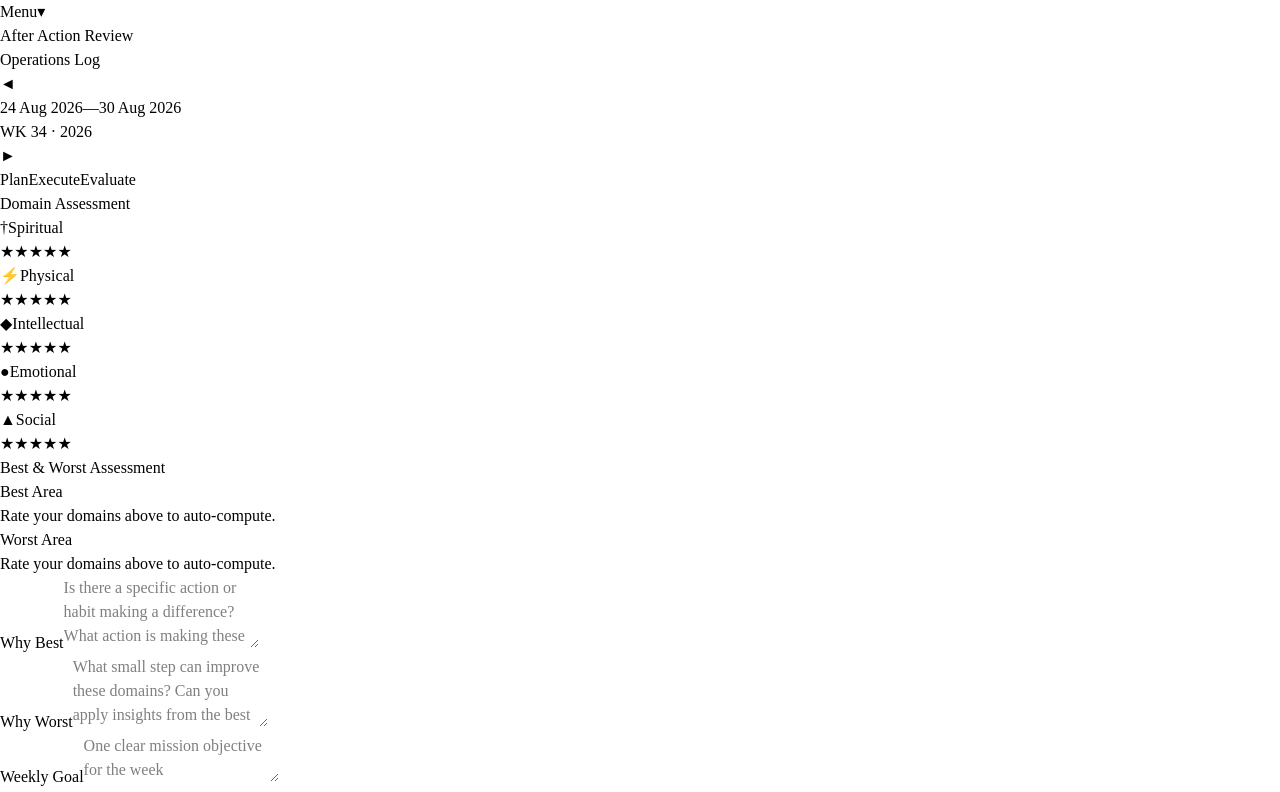
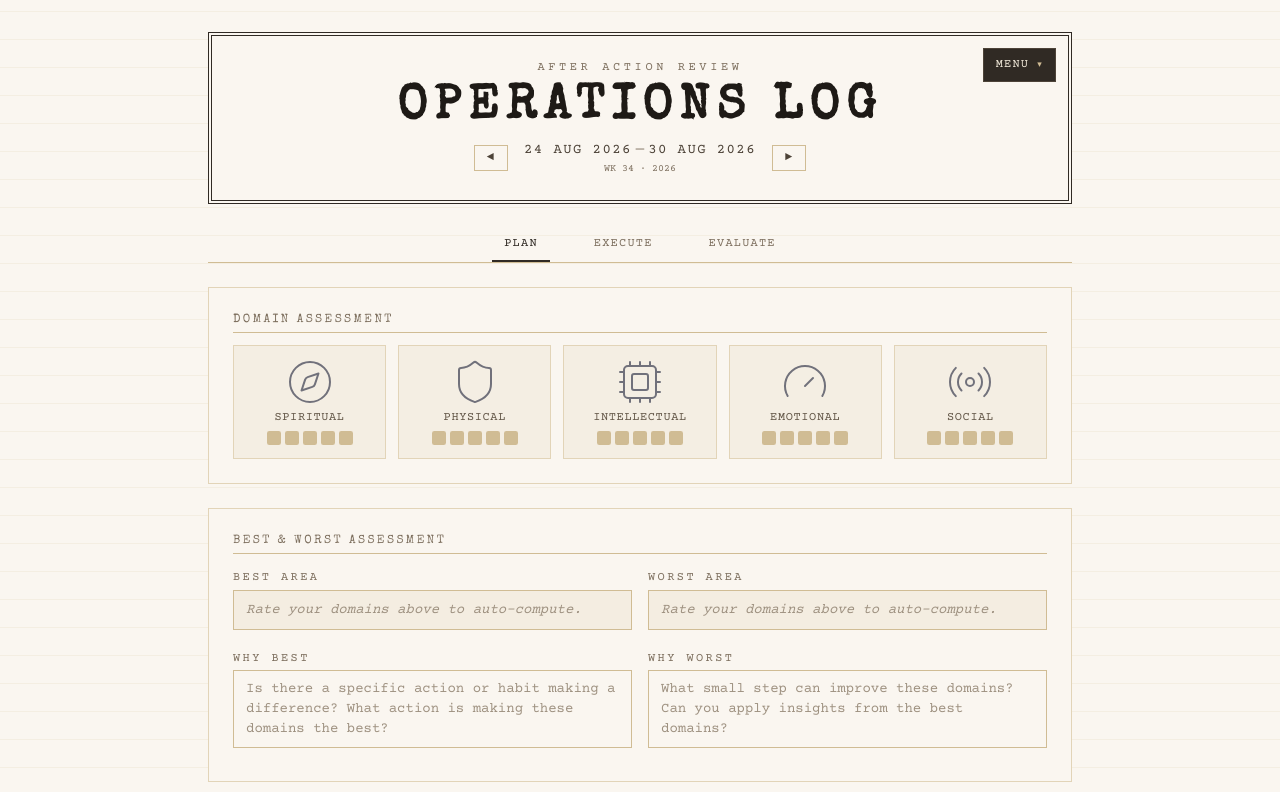
Before and after one commit to kalenmike/operations-log, a React (Vite) app: page / in a window 1280 px wide. Shown: the top 792 px of the page. Built offline with nearby package versions, Linux system fonts and the light colour scheme.

Commit message:
fix: execute tab bug

```diff
--- a/package.json
+++ b/package.json
@@ -13,17 +13,20 @@
   "dependencies": {
     "date-fns": "^4.4.0",
     "idb": "^8.0.3",
+    "lucide-react": "^1.34.0",
     "react": "^19.2.8",
     "react-dom": "^19.2.8",
     "uuid": "^14.0.2"
   },
   "devDependencies": {
+    "@tailwindcss/vite": "^4.3.3",
     "@types/node": "^24.13.3",
     "@types/react": "^19.2.18",
     "@types/react-dom": "^19.2.4",
     "@vitejs/plugin-react": "^6.1.0",
     "gh-pages": "^6.3.0",
     "oxlint": "^1.79.0",
+    "tailwindcss": "^4.3.3",
     "typescript": "~6.0.2",
     "vite": "^8.2.2",
     "vite-plugin-pwa": "^1.3.0"
--- a/src/components/DomainRatings.tsx
+++ b/src/components/DomainRatings.tsx
@@ -1,4 +1,6 @@
+import { Square, Compass, Shield, Cpu, Gauge, Radio } from 'lucide-react';
 import type { Rating } from "../types";
+import type { ElementType } from 'react';
 
 export interface Ratings {
     spiritual: Rating;
@@ -14,12 +16,12 @@ interface DomainRatingsProps {
     readonly?: boolean;
 }
 
-const DOMAINS: { key: keyof Ratings; label: string; icon: string }[] = [
-  { key: "spiritual", label: "Spiritual", icon: "†" },
-  { key: "physical", label: "Physical", icon: "⚡" },
-  { key: "intellectual", label: "Intellectual", icon: "◆" },
-  { key: "emotional", label: "Emotional", icon: "●" },
-  { key: "social", label: "Social", icon: "▲" },
+const DOMAINS: { key: keyof Ratings; label: string; icon: ElementType<{ className?: string }> }[] = [
+    { key: "spiritual", label: "Spiritual", icon: Compass },
+    { key: "physical", label: "Physical", icon: Shield },
+    { key: "intellectual", label: "Intellectual", icon: Cpu },
+    { key: "emotional", label: "Emotional", icon: Gauge },
+    { key: "social", label: "Social", icon: Radio },
 ];
 
 function DomainIcon({ icon }: { icon: string }) {
@@ -37,12 +39,13 @@ export function DomainRatings({ ratings, onChange, readonly }: DomainRatingsProp
                 Domain Assessment
             </h3>
             <div className="grid grid-cols-1 sm:grid-cols-5 gap-3">
-        {DOMAINS.map(({ key, label, icon }) => (
+                {DOMAINS.map(({ key, label, icon: IconComponent }) => (
                     <div
                         key={key}
                         className="flex flex-col items-center gap-1 p-3 border border-parchment-200 bg-parchment-100/50"
                     >
-            <DomainIcon icon={icon} />
+                        <IconComponent className="w-12 h-12 stroke-[1] text-zinc-500 flex items-center gap-2" />
+                        {/* <DomainIcon icon={icon} /> */}
                         <span className="text-xs font-mono uppercase tracking-wider text-ink-500">
                             {label}
                         </span>
@@ -54,11 +57,10 @@ export function DomainRatings({ ratings, onChange, readonly }: DomainRatingsProp
                                     disabled={readonly}
                                     aria-label={`${label} rating ${star} of 5`}
                                     onClick={() => onChange?.(key, star)}
-                  className={`text-lg ${
-                    readonly ? "cursor-default" : "cursor-pointer hover:scale-110"
+                                    className={`text-lg ${readonly ? "cursor-default" : "cursor-pointer hover:scale-110"
                                         } ${star <= ratings[key] ? "text-gold-500" : "text-parchment-300"}`}
                                 >
-                  ★
+                                    <Square className="w-4 h-4 fill-current stroke-[3]" />
                                 </button>
                             ))}
                         </div>
--- a/src/components/ExecuteView.tsx
+++ b/src/components/ExecuteView.tsx
@@ -1,3 +1,4 @@
+import { useState } from 'react';
 import type { DailyCheckin, Goal, WeekEntry } from "../types";
 import {
     getWeekDays,
@@ -29,11 +30,28 @@ export function ExecuteView({
     prevWeekQuote,
 }: ExecuteViewProps) {
     const weekDays = getWeekDays(week.startDate);
+
+    // Initialize once on mount using selectedDate or fallback to first day / today
+    const [activeDate, setActiveDate] = useState<string>(() => {
+        const match = weekDays.find((d) => formatDate(d) === selectedDate);
+        if (match) return formatDate(match);
+
+        // Fallback: try today if it's in the week, otherwise first day
+        const todayStr = formatDate(new Date());
+        const todayMatch = weekDays.find((d) => formatDate(d) === todayStr);
+        return todayMatch ? todayStr : formatDate(weekDays[0]);
+    });
+
     const dayIndex = weekDays.findIndex((d) => formatDate(d) === selectedDate);
     const effectiveIndex = dayIndex >= 0 ? dayIndex : 0;
-  const activeDate = formatDate(weekDays[effectiveIndex]);
+    // const activeDate = formatDate(weekDays[effectiveIndex]);
     const goals: Goal[] = week.goals;
     const quote = prevWeekQuote?.trim() ?? "";
+
+    const handleDateSelect = (dateStr: string) => {
+        setActiveDate(dateStr);
+        onSelectDate(dateStr);
+    };
 
     return (
         <div className="space-y-4">
@@ -82,16 +100,14 @@ export function ExecuteView({
                                     <button
                                         key={dateStr}
                                         type="button"
-                  onClick={() => onSelectDate(dateStr)}
-                  className={`flex items-center gap-2 px-2 py-1.5 font-mono text-sm text-left border cursor-pointer transition-colors ${
-                    isActive
+                                        onClick={() => handleDateSelect(dateStr)}
+                                        className={`flex items-center gap-2 px-2 py-1.5 font-mono text-sm text-left border cursor-pointer transition-colors ${isActive
                                             ? "border-ink-800 bg-ink-800 text-parchment-100"
                                             : "border-parchment-200 bg-parchment-50 text-ink-600 hover:border-ink-400"
                                             }`}
                                     >
                                         <span
-                    className={`text-xs w-8 uppercase ${
-                      isActive
+                                            className={`text-xs w-8 uppercase ${isActive
                                                 ? "text-parchment-300"
                                                 : isToday
                                                     ? "text-ink-800 font-bold"
```
Also changed, not shown: 1 other file (tests, documents, lock files or other folders). Lines whose indentation alone changed are shown as unchanged.
